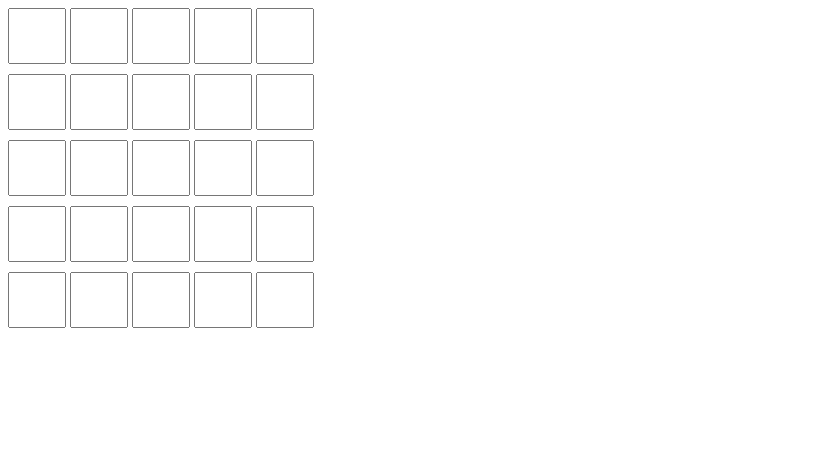
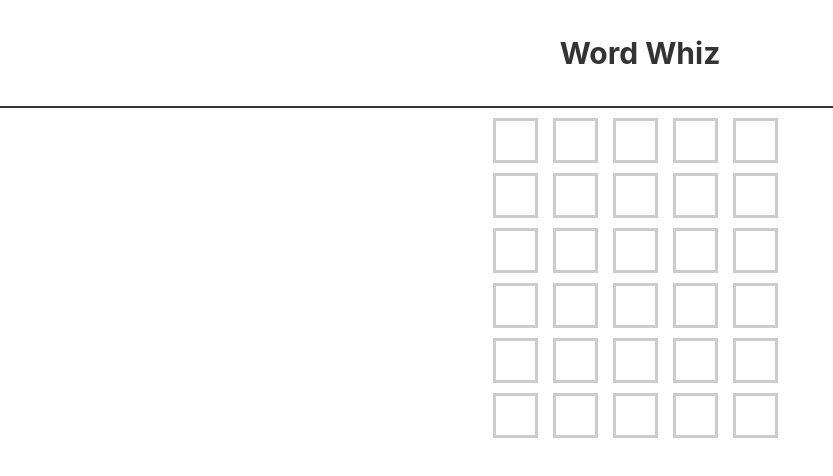
Before and after one commit to MariaRagone/WordWhiz, a plain HTML site: page index.html in a window 1280 px wide. Shown: the whole page, without its empty margins (0-833 px from the left). Drawn offline with Linux system fonts and the light colour scheme.

Commit message:
game is set up and styled

```diff
--- a/WordWhiz.css
+++ b/WordWhiz.css
@@ -1,15 +1,146 @@
-.game {
-    display: flex0;
-    justify-content: row;
-}
-.guess {
-    display: flex0;
-   padding-bottom: 10px;
-}
-input {
-    width: 50px;
-    height: 50px;
-    font-size: 50px;
+* {
+    box-sizing: border-box;
+  }
+
+  body {
+    /* a nice font that uses a user's built in font */
+    font-family: -apple-system, BlinkMacSystemFont, 'Segoe UI', Roboto, Oxygen, Ubuntu, Cantarell, 'Open Sans', 'Helvetica Neue', sans-serif;
+
+    color: #333;
+    margin: 0;
+    padding: 0;
+  }
+
+  .navbar {
+    border-bottom: 2px solid #333;
+    padding: 15px;
     text-align: center;
+    margin-bottom: 0;
+  }
 
-}
+  .brand {
+    font-size: 30px;
+  }
+
+  .scoreboard {
+    max-width: 295px;
+    width: 100%;
+    margin: 10px auto;
+    display: grid;
+    grid-template-columns: 1fr 1fr 1fr 1fr 1fr;
+    row-gap: 10px;
+    column-gap: 5px;
+  }
+
+  .scoreboard-letter {
+    height: 45px;
+    width: 45px;
+    font-size: 30px;
+    text-transform: uppercase;
+    border: 3px solid #ccc;
+    font-weight: bold;
+    display: flex;
+    align-items: center;
+    justify-content: center;
+  }
+
+  .correct {
+    background-color: darkgreen;
+    color: white;
+  }
+
+  .close {
+    background-color: goldenrod;
+    color: white;
+  }
+
+  .wrong {
+    background-color: #888;
+    color: white;
+  }
+
+  .invalid {
+    animation: flash 1s;
+  }
+
+  /* flashes red border and then fades back to gray */
+  @keyframes flash {
+    5% {
+      border-color: crimson;
+    }
+
+    100% {
+      border-color: #ccc;
+    }
+  }
+
+  .spiral {
+    font-size: 40px;
+    animation: spin 1.5s linear infinite;
+  }
+
+  /* rotates clockwise indefinitely */
+  @keyframes spin {
+    to {
+      transform: rotate(360deg);
+    }
+  }
+
+  /* visibility hidden means the item is still there and taking up space
+     but just not shown. display: none doesn't take up space */
+  .hidden {
+    visibility: hidden;
+  }
+
+  .info-bar {
+    display: flex;
+    align-items: center;
+    justify-content: center;
+  }
+
+
+  /* winner animation */
+
+  @keyframes rainbow {
+    100%,
+    0% {
+      color: rgb(255, 0, 0);
+    }
+    8% {
+      color: rgb(255, 127, 0);
+    }
+    16% {
+      color: rgb(255, 255, 0);
+    }
+    25% {
+      color: rgb(127, 255, 0);
+    }
+    33% {
+      color: rgb(0, 255, 0);
+    }
+    41% {
+      color: rgb(0, 255, 127);
+    }
+    50% {
+      color: rgb(0, 255, 255);
+    }
+    58% {
+      color: rgb(0, 127, 255);
+    }
+    66% {
+      color: rgb(0, 0, 255);
+    }
+    75% {
+      color: rgb(127, 0, 255);
+    }
+    83% {
+      color: rgb(255, 0, 255);
+    }
+    91% {
+      color: rgb(255, 0, 127);
+    }
+  }
+
+  .winner {
+    animation: rainbow 4s infinite linear;
+  }
--- a/WordWhiz.js
+++ b/WordWhiz.js
@@ -1,41 +1,50 @@
 //promise chaining
 
-const doggo_url = "https://dog.ceo/api/breeds/image/random";
-console.log(doggo_url);
+const wordUrl = "https://words.dev-apis.com/word-of-the-day";
 
-const doggos = document.getElementById("dog-target");
+function getRandomInt(min, max) {
+  return Math.floor(Math.random() * (max - min + 1)) + min;
+}
+let randomNumber = getRandomInt(1, 100);
 
-const addNewDoggo = () => {
-  const promise = fetch(doggo_url);
-  promise
-    .then(function (result) {
-      const processingPromise = result.text();
-      return processingPromise;
-    })
-    .then(function (processedResult) {
-      const dogObject = JSON.parse(processedResult);
-      const img = document.createElement("img");
-      img.src = dogObject.message;
-      img.alt = "cute doggo";
-      doggos.appendChild(img);
-    })
-    .catch(function (error) {
-      console.log("there is an error");
-    });
-};
-document.getElementById("dog-btn").addEventListener("click", addNewDoggo);
+const randomWordUrl = `https://words.dev-apis.com/word-of-the-day?random=${randomNumber}`;
+console.log(randomWordUrl);
 
-//async await method
+const res = await fetch(randomWordUrl);
+const { word: wordRes } = await res.json();
+const word = wordRes.toUpperCase();
+const wordParts = word.split("");
+console.log(word);
 
-const doggos2 = document.getElementById("dog-target2");
+// const words = document.getElementById("word-target");
 
-const addNewDoggo2 = async () => {
-  const promise = await fetch(doggo_url);
-  const processedResult = await promise.json();
-  const img = document.createElement("img");
-  img.src = processedResult.message;
-  img.alt = "cute doggo";
-  doggos2.appendChild(img);
+// const getWord = async () => {
+//   const promise = await fetch(randomWordUrl);
+//   const processedResult = await promise.json();
+//   const word = document.createElement("word");
+//   word = processedResult.word;
+//   console.log(word);
+//   words.appendChild(word);
+// };
+
+// document.getElementById("get-word-btn").addEventListener("click", getWord);
+
+// const validateWord = async () => {
+//   const promise = await fetch(validateUrl, {
+//     method: 'POST',
+//     body: JSON.stringify({"word": "intent"})}
+// const processedResult = await promise.json()
+
+//   }
+
+const isLetter = (letter) => {
+  return /^[a-zA-Z]$/.test(letter);
 };
 
-document.getElementById("dog-btn2").addEventListener("click", addNewDoggo2);
+document
+  .querySelector(".tester-input")
+  .addEventListener("keydown", function (event) {
+    if (!isLetter(event.key)) {
+      event.preventDefault();
+    }
+  });
--- a/index.html
+++ b/index.html
@@ -1,55 +1,51 @@
+
 <!DOCTYPE html>
 <html lang="en">
-<head>
-    <meta charset="UTF-8">
-    <meta name="viewport" content="width=device-width, initial-scale=1.0">
-    <title>WordWhiz</title>
+  <head>
+    <meta charset="UTF-8" />
+    <meta name="viewport" content="width=device-width, initial-scale=1.0" />
+    <title>Word Whiz</title>
     <link rel="stylesheet" href="./WordWhiz.css" />
-
-</head>
-<body>
-    <div class="game">
-
-        <form class="guess">
-            <input  ></input>
-            <input  ></input>
-            <input  ></input>
-            <input  ></input>
-            <input  ></input>
-        </form>
-        <form class="guess">
-            <input  ></input>
-            <input  ></input>
-            <input  ></input>
-            <input  ></input>
-            <input  ></input>
-        </form>
-        <form class="guess">
-            <input  ></input>
-            <input  ></input>
-            <input  ></input>
-            <input  ></input>
-            <input  ></input>
-        </form>
-        <form class="guess">
-            <input  ></input>
-            <input  ></input>
-            <input  ></input>
-            <input  ></input>
-            <input  ></input>
-        </form>
-        <form class="guess">
-            <input  ></input>
-            <input  ></input>
-            <input  ></input>
-            <input  ></input>
-            <input  ></input>
-        </form>
+  </head>
+  <body>
+    <header class="navbar">
+      <h1 class="brand">Word Whiz</h1>
+    </header>
+    <div class="info-bar">
+      <div class="spiral"✨</div>
     </div>
-
-
-
+    <div class="scoreboard">
+      <div class="scoreboard-letter" id="letter-0"></div>
+      <div class="scoreboard-letter" id="letter-1"></div>
+      <div class="scoreboard-letter" id="letter-2"></div>
+      <div class="scoreboard-letter" id="letter-3"></div>
+      <div class="scoreboard-letter" id="letter-4"></div>
+      <div class="scoreboard-letter" id="letter-5"></div>
+      <div class="scoreboard-letter" id="letter-6"></div>
+      <div class="scoreboard-letter" id="letter-7"></div>
+      <div class="scoreboard-letter" id="letter-8"></div>
+      <div class="scoreboard-letter" id="letter-9"></div>
+      <div class="scoreboard-letter" id="letter-10"></div>
+      <div class="scoreboard-letter" id="letter-11"></div>
+      <div class="scoreboard-letter" id="letter-12"></div>
+      <div class="scoreboard-letter" id="letter-13"></div>
+      <div class="scoreboard-letter" id="letter-14"></div>
+      <div class="scoreboard-letter" id="letter-15"></div>
+      <div class="scoreboard-letter" id="letter-16"></div>
+      <div class="scoreboard-letter" id="letter-17"></div>
+      <div class="scoreboard-letter" id="letter-18"></div>
+      <div class="scoreboard-letter" id="letter-19"></div>
+      <div class="scoreboard-letter" id="letter-20"></div>
+      <div class="scoreboard-letter" id="letter-21"></div>
+      <div class="scoreboard-letter" id="letter-22"></div>
+      <div class="scoreboard-letter" id="letter-23"></div>
+      <div class="scoreboard-letter" id="letter-24"></div>
+      <div class="scoreboard-letter" id="letter-25"></div>
+      <div class="scoreboard-letter" id="letter-26"></div>
+      <div class="scoreboard-letter" id="letter-27"></div>
+      <div class="scoreboard-letter" id="letter-28"></div>
+      <div class="scoreboard-letter" id="letter-29"></div>
+    </div>
     <script src="./WordWhiz.js"></script>
-
-</body>
+  </body>
 </html>
```
